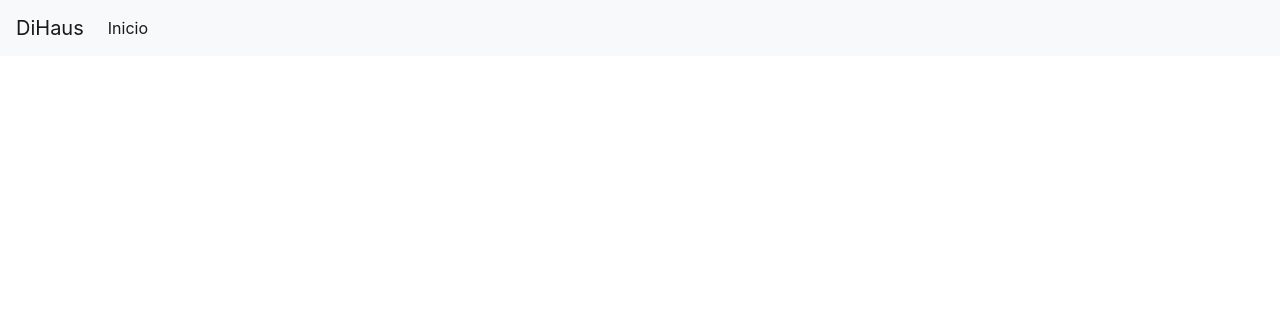
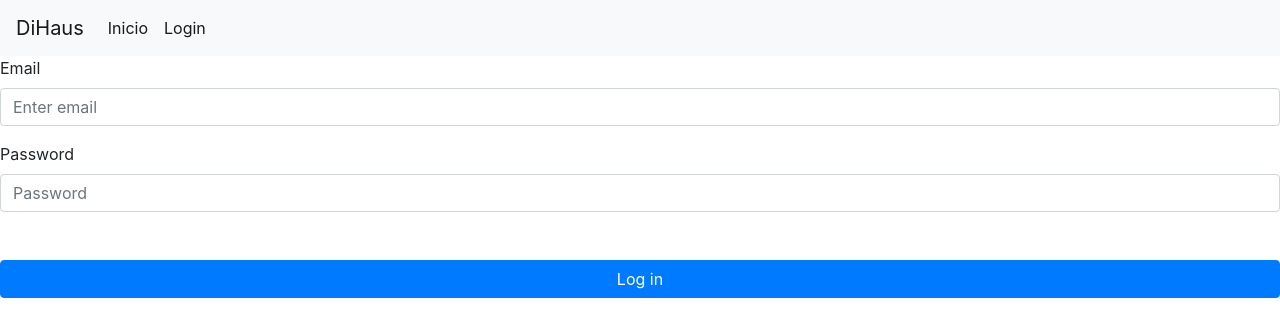
Before and after one commit to elizabethLomb/dihaus-web, a React (Create React App) app: page /login in a window 1280 px wide. Shown: the top 336 px of the page. Built offline with nearby package versions, Linux system fonts and the light colour scheme; no server answers.

Commit message:
Volver a hacer el services con las rutas correctas, tratando de hacer login and logout to work

```diff
--- a/src/App.js
+++ b/src/App.js
@@ -3,6 +3,7 @@ import { BrowserRouter as Router, Switch, Route } from 'react-router-dom';
 
 import Home from './components/Home';
 import MainNavBar from './components/misc/Navbar';
+import Login from './components/misc/Login'
 
 const App = () => {
   return (
@@ -11,6 +12,7 @@ const App = () => {
 
       <Switch>
         <Route exact path="/" component={Home}/>
+        <Route exact path="/login" component={Login}/>
       </Switch>
     </div>
   )
--- /dev/null
+++ b/src/components/misc/Login.js
@@ -0,0 +1,95 @@
+import React, { Component } from 'react'
+import { WithAuthConsumer } from '../../contexts/AuthContext'
+import { diHauseRoutes } from '../../services/DiHauseService'
+import { Redirect } from 'react-router-dom'
+
+class Login extends Component{
+  state = {
+    data: {
+      email: '',
+      password: ''
+    },
+    error: false,
+    loading: false
+  }
+
+  handleChange = (event) => {
+    const { name, value } = event.target
+
+    this.setState({
+      data: {
+        ...this.state.data,
+        [name]: value
+      }
+    })
+  }
+
+  handleSubmit = (event) => {
+    event.preventDefault()
+
+    this.setState({ loading: true, error: false }, () => {
+      diHauseRoutes.login({ ...this.state.data })
+        .then(
+          (user) => {
+            this.props.setUser(user)
+          },
+          () => {
+            this.setState({ error: true, loading: false })
+          }
+        )
+    })
+  }
+
+  render() {
+    const errorClassName = this.state.error ? 'is-invalid' : ''
+
+    if (this.props.currentUser) {
+      return <Redirect to="/"/>
+  }
+
+  return(
+    <div className="login">
+      <form onSubmit={this.handleSubmit}>
+      <div className="form-group">
+        <label htmlFor="email">Email</label>
+          <input
+            value={this.state.data.email}
+            onChange={this.handleChange}
+            autoComplete="off"
+            name="email"
+            type="email"
+            className={`form-control ${errorClassName}`}
+            id="email"
+            placeholder="Enter email"
+          />
+        </div>
+
+        <div className="form-group mb-5">
+          <label htmlFor="password">Password</label>
+          <input
+            value={this.state.data.password}
+            onChange={this.handleChange}
+            name="password"
+            type="password"
+            className={`form-control ${errorClassName}`}
+            id="password"
+            placeholder="Password"
+          />
+          </div>
+
+          <button
+            type="submit"
+            className="btn btn-block btn-primary mb-3"
+            disabled={this.state.loading}
+          >
+            Log in
+          </button>
+
+          {/* <Link to="/signup">Register</Link> */}
+      </form>
+    </div>
+    )
+  }
+}
+
+export default WithAuthConsumer(Login);
--- a/src/components/misc/Navbar.js
+++ b/src/components/misc/Navbar.js
@@ -16,6 +16,9 @@ const MainNavBar = ({ currentUser, logout}) => {
           <li className="nav-item active">
             <Link className="nav-link" to="/">Inicio</Link>
           </li>
+          <li className="nav-item active">
+            <Link className="nav-link" to="/login">Login</Link>
+          </li>
 
           {currentUser && (
             <div>
```
